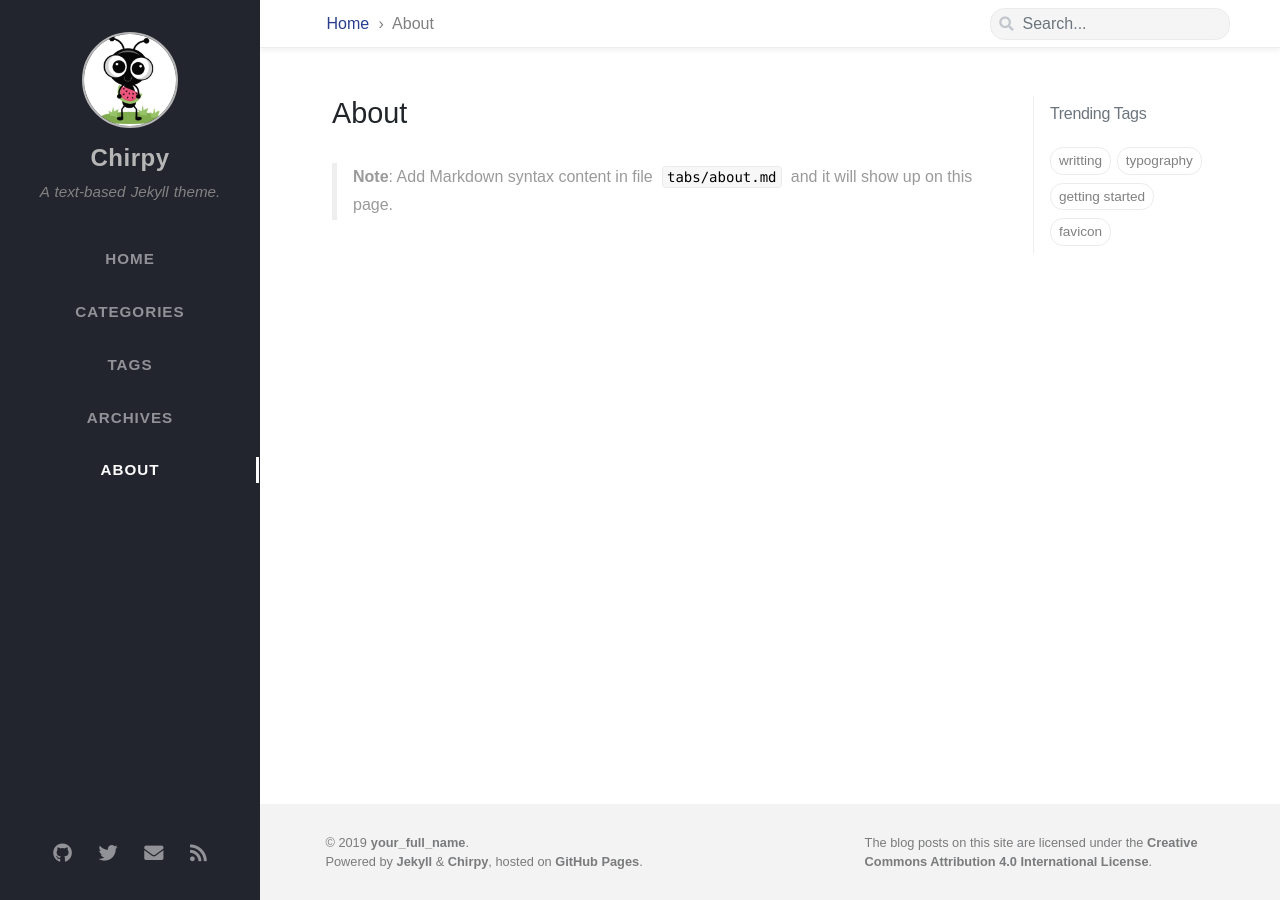
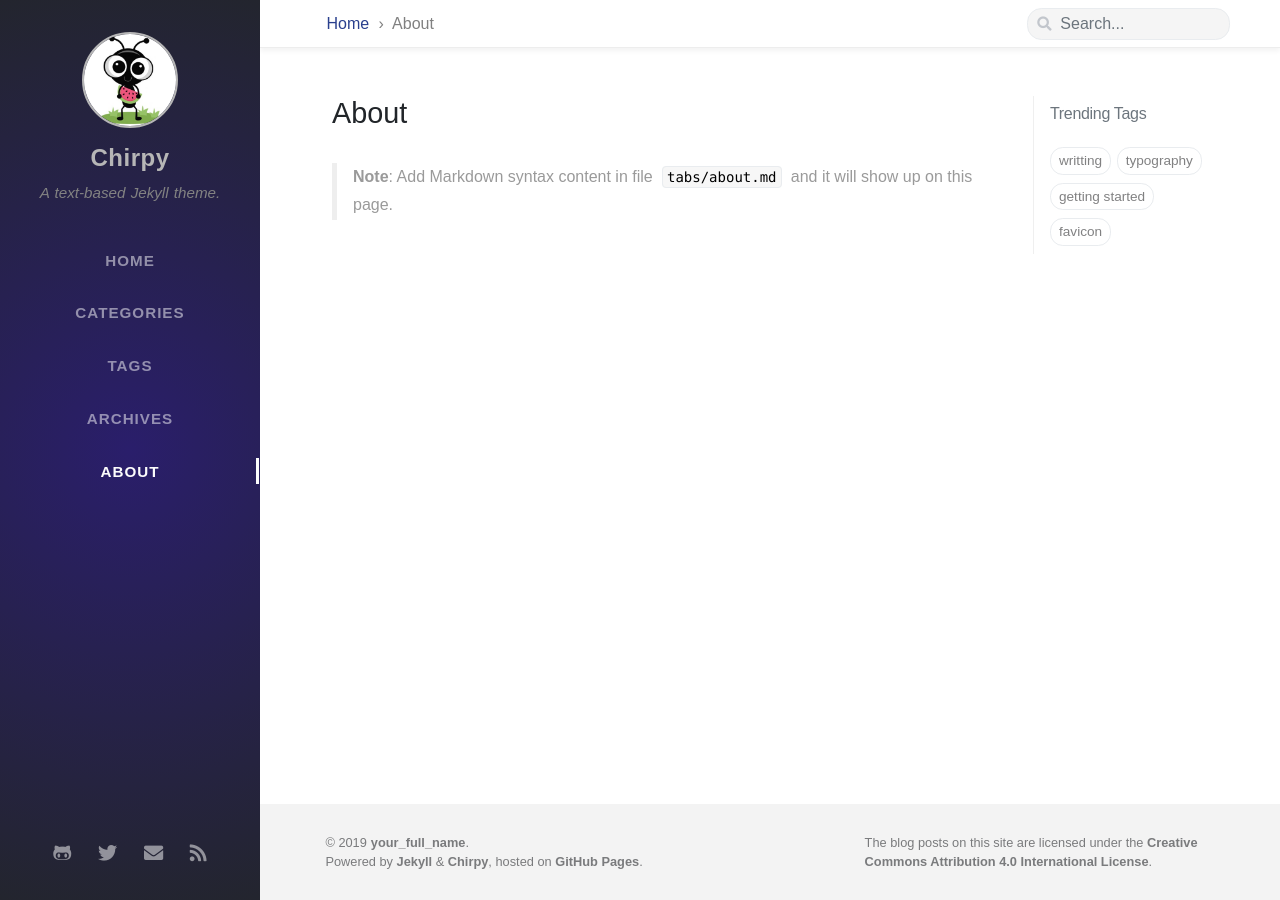
Before and after one commit to Chirram/Chirram.github.io, a Jekyll site: the page built from tabs/about.md, in a window 1280 px wide. Built offline with Jekyll 4.4.1, drawn with Linux system fonts in a browser that asks for light colours; nearby versions of some CDN libraries; some web fonts are replaced.

Commit message:
Redesign sidebar for xlarge screens.
Screen width greater than FHD.

```diff
--- a/_includes/sidebar.html
+++ b/_includes/sidebar.html
@@ -5,8 +5,8 @@
 -->
 
 <div id="nav-wrap">
-  <div id="profile-wrap" class="d-flex justify-content-center">
-    <div id="avatar">
+  <div id="profile-wrap" class="d-flex flex-column">
+    <div id="avatar" class="d-flex justify-content-center">
       <a href="{{ site.baseurl }}/" alt="avatar">
         {% assign avatar = site.avatar %}
         {% if avatar | slice: 0 == '/' %}
@@ -15,13 +15,16 @@
         <img src="{{ avatar }}"></img>
       </a>
     </div>
+
+    <div class="profile-text mt-3">
+      <div id="site-title">
+        <a href="{{ site.baseurl }}/">{{- site.title -}}</a>
+      </div>
+      <div id="site-subtitle" class="font-italic">{{ site.description }}</div>
+    </div>
   </div>
-  <div id="site-title" class="d-flex justify-content-center align-items-center">
-    <a href="{{ site.baseurl }}/">{{- site.title -}}</a>
-  </div>
-  <div id="site-subtitle" class="font-italic">{{ site.description }}</div>
+
   <ul class="nav flex-column">
-
   {% assign page_urls = page.url | split: "/" %}
 
   {% for item in site.data.label.tabs %}
@@ -37,8 +40,9 @@
     <li class="nav-item d-flex justify-content-center
       {% if item.url == page_urls.last or
         item.name == "Home" and page.layout == "home" %}active{% endif %}">
-      <a href="{{ ref }}" class="nav-link d-flex justify-content-center align-items-center w-100"><!-- <i class="{{ item.icon }}"></i> -->
-      {{ item.name | upcase }}
+      <a href="{{ ref }}" class="nav-link d-flex justify-content-center align-items-center w-100">
+        <i class="fa-fw {{ item.icon }} ml-3 mr-4 hidden"></i>
+        <span>{{ item.name | upcase }}</span>
       </a>
     </li> <!-- .nav-item -->
   {% endfor %}
@@ -47,9 +51,9 @@
 
 </div><!-- #nav-wrap -->
 
-<div class="contact d-flex justify-content-around mt-3">
+<div class="contact d-flex justify-content-around mt-4">
   <a href="https://github.com/{{ site.github.username }}" target="_blank">
-    <i class="fab fa-github"></i>
+    <i class="fab fa-github-alt"></i>
   </a>
   <a href="https://twitter.com/{{ site.twitter.username }}" target="_blank">
     <i class="fab fa-twitter"></i>
--- a/assets/css/_src/main.scss
+++ b/assets/css/_src/main.scss
@@ -37,6 +37,8 @@ body {
   z-index: 99;
   transition: transform 0.4s ease;
   -webkit-transition: transform 0.4s ease;
+  background: rgb(42, 30, 107);
+  background: radial-gradient(circle, rgba(42, 30, 107, 1) 0%, rgba(35, 37, 46, 1) 100%);
 }
 
 #sidebar a {
@@ -134,11 +136,11 @@ body {
 }
 
 #profile-wrap {
-  padding-top: 2rem;
-  padding-bottom: 1rem;
-}
-
-#avatar {
+  margin-top: 2rem;
+}
+
+#avatar>a {
+  display: block;
   width: 6rem;
   height: 6rem;
   border-radius: 50%;
@@ -150,7 +152,7 @@ body {
   transition: border-color 0.35s ease-in-out;
 }
 
-#avatar:hover {
+#avatar:hover>a {
   border-color: #fff;
 }
 
@@ -172,6 +174,10 @@ body {
   transform: scale(1.2);
 }
 
+#site-title {
+  text-align: center;
+}
+
 #site-title a {
   color: #b6b6b6;
   font-weight: 900;
@@ -190,7 +196,7 @@ body {
   color: #828282;
   line-height: 1.2rem;
   word-spacing: 1px;
-  padding: .6rem 1.5rem 2rem 1.5rem;
+  margin: .5rem 1.5rem 2rem 1.5rem;
 }
 
 .sidebar-expand {
@@ -216,7 +222,7 @@ body {
 
 .contact {
   font-size: 1.2rem;
-  padding: 2rem 2.5rem;
+  margin: 2rem 2.5rem;
   flex-shrink: 0;
   -webkit-flex-shrink: 0;
   -ms-flex-shrink: 0;
@@ -236,7 +242,7 @@ body {
   left: 260px; /* same as sidebar width */
   right: 0;
   transition: top 0.2s ease-in-out;
-  z-index: 99;
+  z-index: 50;
   border-bottom: 1px solid rgba(0, 0, 0, 0.07);
   box-shadow: 0 3px 5px 0 rgba(0, 0, 0, 0.05);
 }
@@ -1477,8 +1483,8 @@ div.tooltip-inner { /* Overrided BS4 Tooltip */
 
   #site-subtitle {
     font-size: 90%;
-    padding-left: 1rem;
-    padding-right: 1rem;
+    margin-left: 1rem;
+    margin-right: 1rem;
   }
 
   .contact a {
@@ -1541,32 +1547,142 @@ div.tooltip-inner { /* Overrided BS4 Tooltip */
     right: 4.3rem;
   }
 
+  #search-wrap {
+    width: 22%;
+  }
+
   #search-input {
-    width: 15rem;
+    width: 100%;
     -webkit-transition: all .3s ease-in-out;
     transition: all .3s ease-in-out;
   }
 
-  #search-input:focus {
-    width: 20rem;
-  }
-
-}
-
-@media all and (min-width: 1441px) {
+}
+
+@media all and (min-width: 1650px) {
+
+  #main-wrap {
+    margin-left: 350px;
+  }
+
+  #main>div.row .col-xl-8 {
+    padding-left: 0px;
+    padding-right: 1.5rem;
+    margin-left: -4rem;
+    max-width: 65%;
+  }
+
+  #main-wrap .col-xl-3 {
+    max-width: 20%;
+  }
+
+  #topbar {
+    left: 350px;
+  }
+
   #topbar-main {
-    max-width: 73%;
-  }
-
-  #main>div.row .col-xl-8 {
-    max-width: 60%;
-  }
-
-  #main-wrap .col-xl-3 {
-    max-width: 18%;
+    max-width: 90%;
+  }
+
+  #search-wrap {
+    margin-right: 5%;
+  }
+
+  #sidebar {
+    width: 350px;
+  }
+
+  #profile-wrap {
+    margin-top: 4rem;
+    margin-bottom: 6rem;
+    -ms-flex-direction: column!important;
+    flex-direction: row!important;
+  }
+
+  #avatar {
+    margin-left: 2.5rem;
+  }
+
+  #avatar>a {
+    width: 5rem;
+    height: 5rem;
+  }
+
+  .profile-text {
+    margin-top: 0!important;
+    /* .d-flex */
+    display: -webkit-box!important;
+    display: -ms-flexbox!important;
+    display: flex!important;
+    /* .flex-wrap */
+    -ms-flex-wrap: wrap!important;
+    flex-wrap: wrap!important;
+    /* .align-content-center */
+    -ms-flex-line-pack: center!important;
+    align-content: center!important;
+  }
+
+  #site-title a {
+    letter-spacing: 1px;
+  }
+
+  #site-title, #site-subtitle {
+    text-align: left;
+    margin-left: 1.1rem;
+  }
+
+  #site-subtitle {
+    word-spacing: 0;
+    margin-top: .3rem;
+    margin-bottom: 0;
+  }
+
+  #sidebar ul>li>a {
+    padding-left: 2.5rem;
+    -webkit-box-pack: start!important;
+    -ms-flex-pack: start!important;
+    justify-content: flex-start!important;
+  }
+
+  #sidebar .nav-link>span {
+    letter-spacing: 3px;
+  }
+
+  #sidebar .nav-link>i {
+    border: 1px solid;
+    border-radius: 50%;
+    width: 1.65rem;
+    height: 1.65rem;
+    line-height: 1rem;
+    font-size: .6rem;
+    padding: .5em 0 0 .1em;
+    display: inline-block!important;
+  }
+
+  .contact {
+    margin-left: 2.5rem;
+    margin-right: 4.5rem;
+    font-size: 1.3rem;
+    padding-bottom: 1rem;
+  }
+
+  .contact a {
+    border: 1px solid;
+    border-radius: 50%;
+    font-size: 1rem;
+    width: 2rem;
+    height: 2rem;
+    text-align: center;
+  }
+
+  .contact a>i {
+    text-align: center;
+    width: 1.25em;
+    padding-top: .45rem;
   }
 
   footer>div.d-flex {
-    width: 70%;
-  }
-}
+    width: 88%;
+  }
+
+}
```
Also changed, not shown: _data/label.yml (+5 -5 lines).
